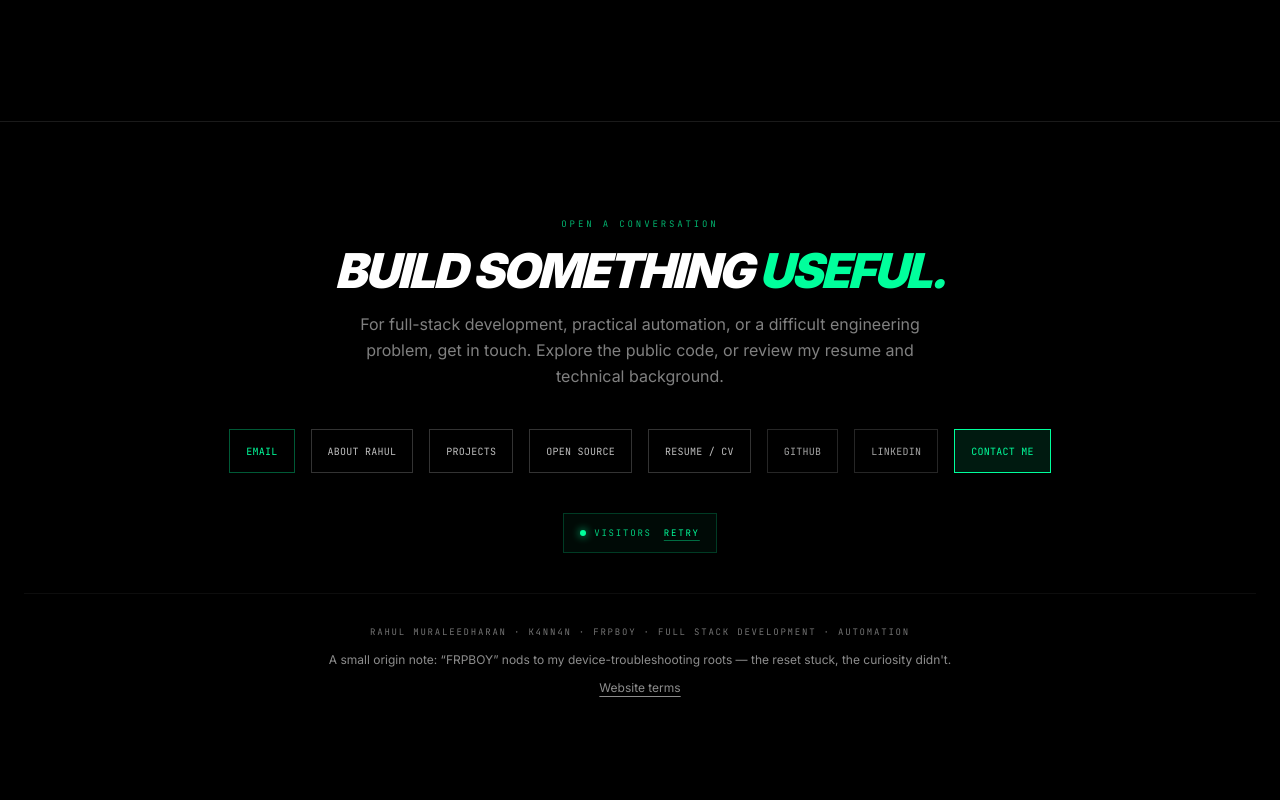
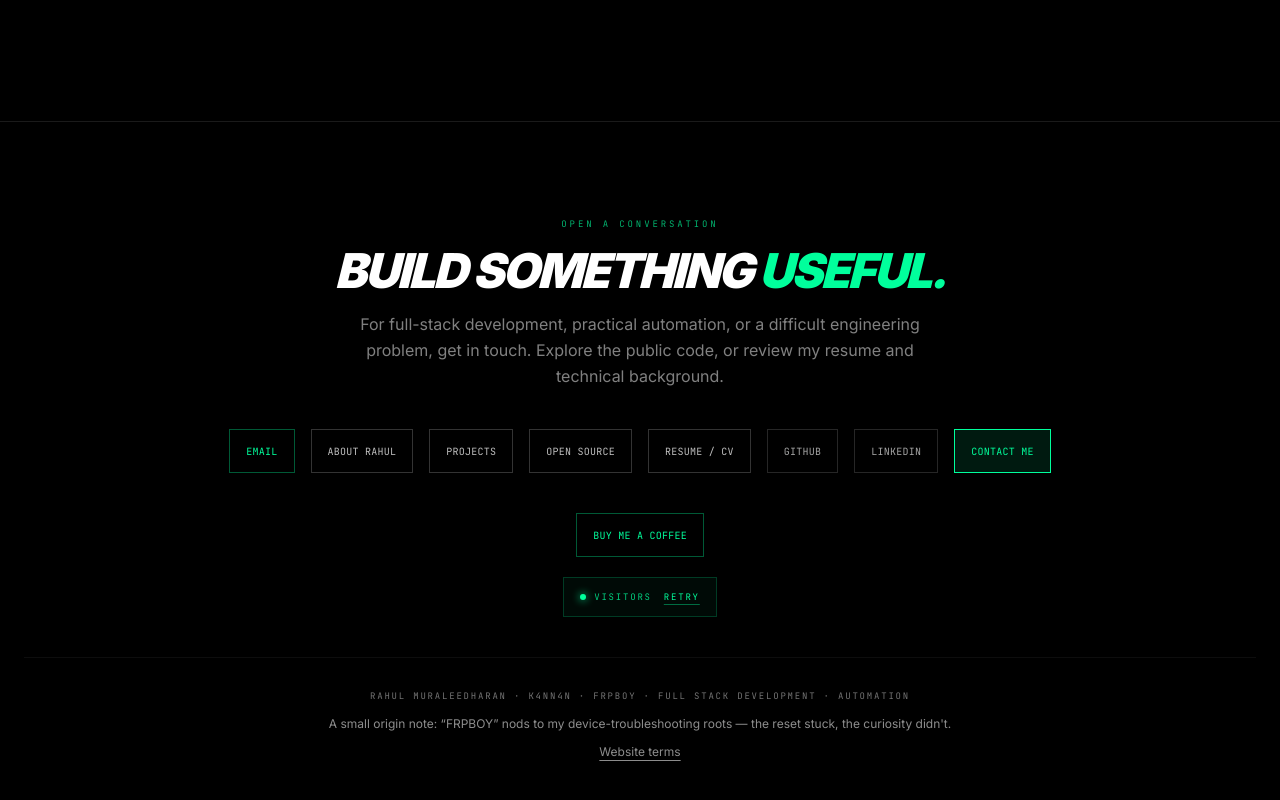
Before and after one commit to frpboy/frpboy-Portfolio, a Next.js app: page / in a window 1280 px wide. Shown: the part 7521-8321 px from the top of the page. Built offline with nearby package versions, Linux system fonts and the light colour scheme; no server answers; the database is empty.

Commit message:
Footer: add Buy Me a Coffee button matching the portfolio style

```diff
--- a/app/page.tsx
+++ b/app/page.tsx
@@ -79,7 +79,8 @@ export default function Home() {
             <a href="https://www.linkedin.com/in/rahul-muraleedharan-it/" target="_blank" rel="noopener noreferrer" className="inline-flex min-h-11 items-center border border-white/15 px-4 py-3 font-mono text-[10px] uppercase tracking-wide text-white/65 transition-colors hover:border-system-green/60 hover:text-system-green focus-visible:outline focus-visible:outline-2 focus-visible:outline-system-green">LinkedIn</a>
             <CalBookingLink />
           </nav>
-          <div className="flex justify-center">
+          <div className="flex flex-col items-center gap-5">
+            <a href="https://www.buymeacoffee.com/frpboy" target="_blank" rel="noopener noreferrer" className="inline-flex min-h-11 items-center border border-system-green/35 px-4 py-3 font-mono text-[10px] uppercase tracking-wide text-system-green transition-colors hover:border-system-green hover:bg-system-green/10 focus-visible:outline focus-visible:outline-2 focus-visible:outline-system-green">Buy me a coffee</a>
             <VisitorCounter />
           </div>
           <div className="space-y-3 border-t border-white/5 pt-8">
```
